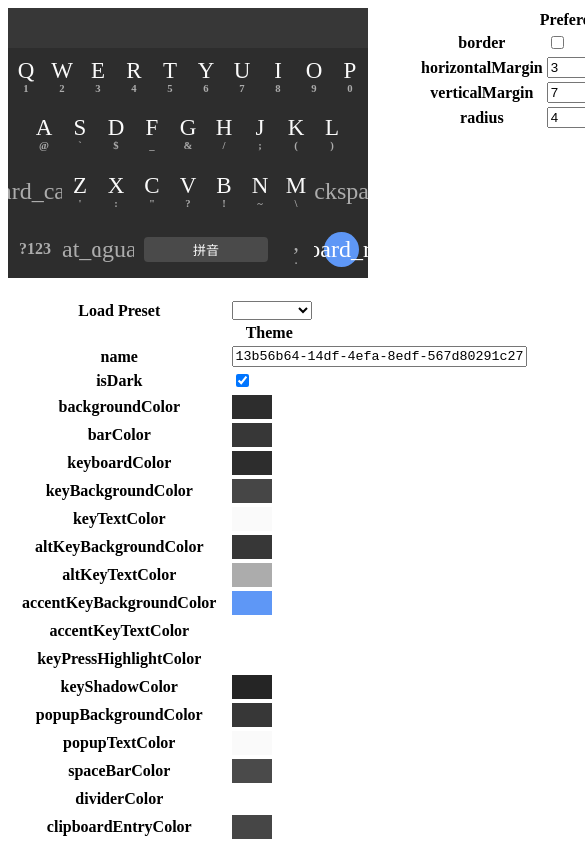
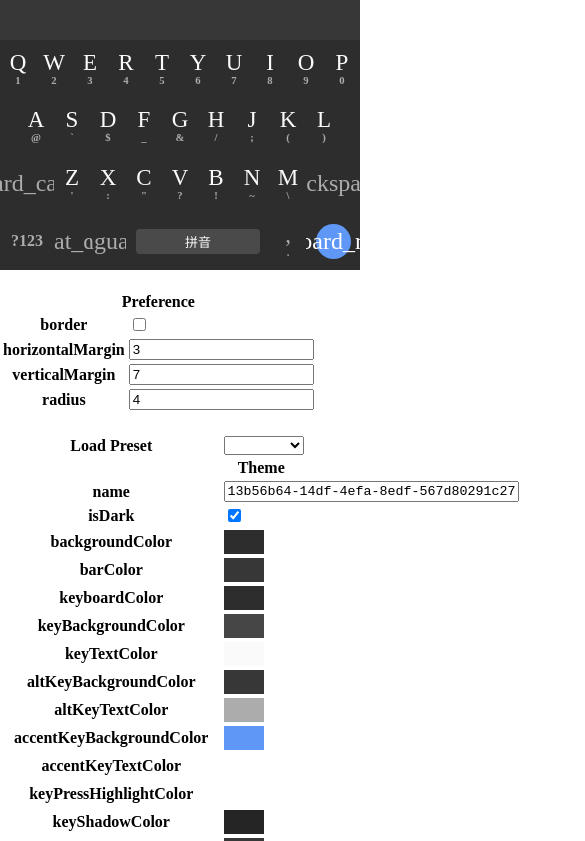
Before and after one commit to fcitx5-android/theme-designer, a Vue app: page / in a window 390 px wide. Shown: the top 841 px of the page, 585 px wide, since content can reach past the window. Built offline with nearby package versions, Linux system fonts and the light colour scheme; a web font is replaced by a local one.

Commit message:
fix: mobile adaption (#3)

```diff
--- a/src/App.vue
+++ b/src/App.vue
@@ -87,14 +87,20 @@ const exportTheme = async () => {
 </template>
 
 <style>
+body {
+    margin: 0; /* Content fills 100% width on phone. */
+}
+
 .kbd {
     display: flex;
+    flex-wrap: wrap;
+    gap: 20px 50px;
+    margin-bottom: 20px;
 }
 
 .input-view {
     height: 270px;
     width: 360px;
-    margin: 0 50px 20px 0;
     display: flex;
     flex-direction: column;
 }
```
